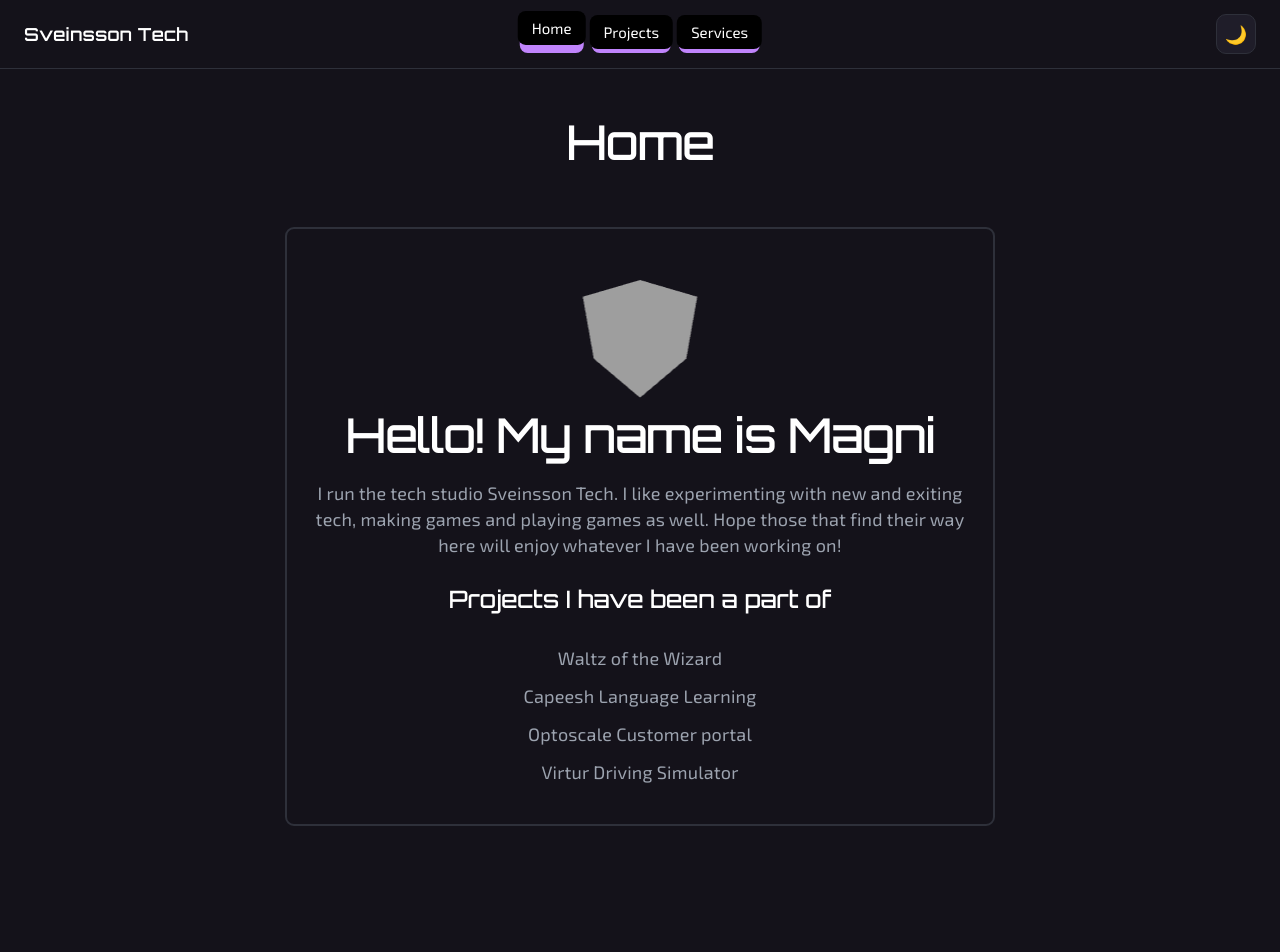
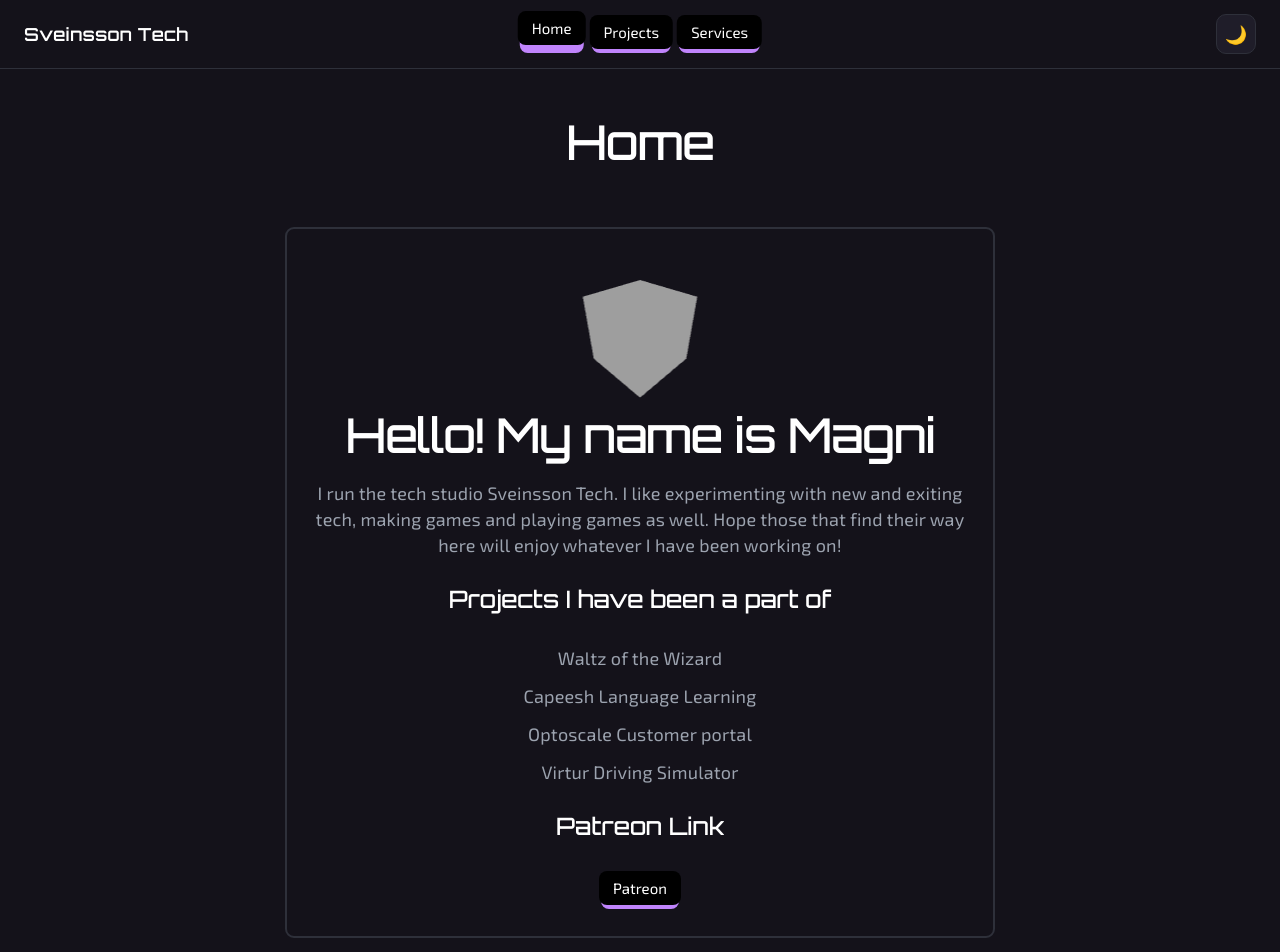
Before and after one commit to sveinssontech/sveinsson-tech-website, a React (Vite) app: page / in a window 1280 px wide. Shown: the top 952 px of the page. Before the commit the page ends 850 px from the top, so only its background shows below. Built offline with nearby package versions, Linux system fonts and the light colour scheme.

Commit message:
Adding patreon link and making a generic link button.

```diff
--- a/src/components/pages/HomeBody.jsx
+++ b/src/components/pages/HomeBody.jsx
@@ -2,6 +2,7 @@
 import LazyScene3D from "../Scene3D/LazyScene3D";
 import FacePicture from "../../images/Face.jpg";
 import * as THREE from "three";
+import LinkButton from "../../projects/LinkButton";
 
 export default function HomeBody() {
   const texture = new THREE.TextureLoader().load(FacePicture);
@@ -27,6 +28,8 @@
         <p>Optoscale Customer portal</p>
         <p>Virtur Driving Simulator</p>
       </div>
+      <h2>Patreon Link</h2>
+      <LinkButton link={"https://www.patreon.com/stmagni"} buttonText={"Patreon"}/>
     </PageBody>
   );
 }
--- a/src/data/projects.jsx
+++ b/src/data/projects.jsx
@@ -1,4 +1,4 @@
-import CubeTuberDownload from "../projects/CubeTuberDownload";
+import LinkButton from "../projects/LinkButton";
 
 export const projects = [
   {
@@ -6,7 +6,7 @@
     title: "Cube Tuber",
     description:
       "A VTuber like project, made to accept a static FBX model and do basic animations.",
-    content: <CubeTuberDownload/>,
+    content: <LinkButton link={"https://github.com/sveinssontech/cube-tuber-download/releases/tag/0.1.0"} buttonText={"Download"}/>,
   },
   {
     id: "project-2",
--- a/src/projects/CubeTuberDownload.jsx
+++ /dev/null
@@ -1,19 +0,0 @@
-import React from 'react';
-import BouncyButton from "../buttons/BouncyButton.jsx"
-
-const DOWNLOADVERSION = "0.1.0";
-
-export default function CubeTuberDownload() {
-
-    const handleOpenTab = () => {
-        window.open(`https://github.com/sveinssontech/cube-tuber-download/releases/tag/${DOWNLOADVERSION}`, '_blank', 'noopener,noreferrer');
-    };
-
-  return (
-    <div>
-        <BouncyButton onClick={handleOpenTab}>
-          Download
-        </BouncyButton>
-    </div>
-  );
-}
--- /dev/null
+++ b/src/projects/LinkButton.jsx
@@ -0,0 +1,17 @@
+import React from 'react';
+import BouncyButton from "../buttons/BouncyButton.jsx"
+
+export default function LinkButton({ link, buttonText }) {
+
+    const handleOpenTab = () => {
+        window.open(link, '_blank', 'noopener,noreferrer');
+    };
+
+  return (
+    <div>
+        <BouncyButton onClick={handleOpenTab}>
+          {buttonText}
+        </BouncyButton>
+    </div>
+  );
+}
```
